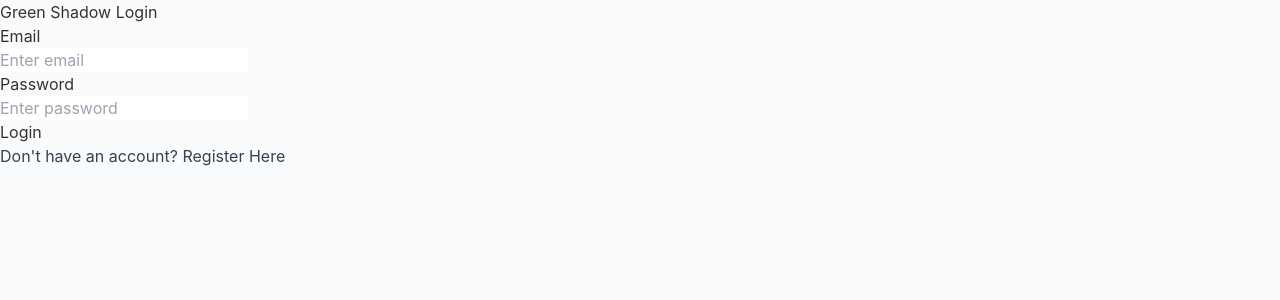
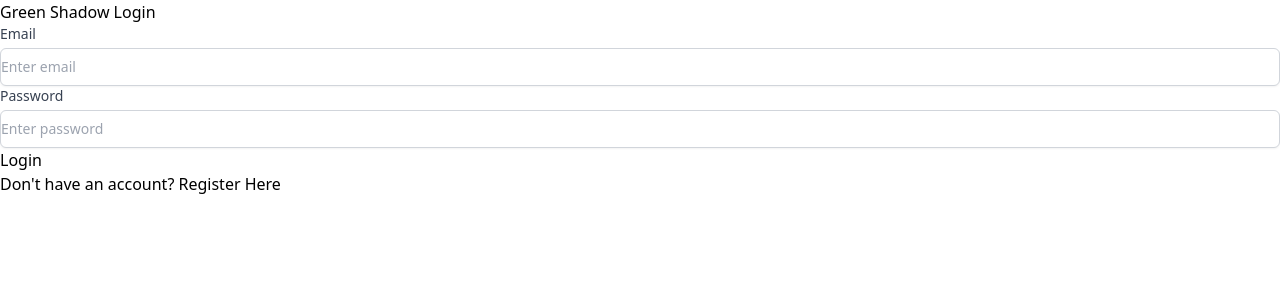
Before and after one commit to SandulRusara/green-shadow-react-pos, a React (Vite) app: page / in a window 1280 px wide. Shown: the top 300 px of the page. Built offline with nearby package versions, Linux system fonts and the light colour scheme.

Commit message:
all most done

```diff
--- a/src/App.css
+++ b/src/App.css
@@ -1,37 +1,46 @@
-/* app.css */
-
-/* Import Tailwind base styles */
 @tailwind base;
-
-/* Import Tailwind component styles */
 @tailwind components;
-
-/* Import Tailwind utility styles */
 @tailwind utilities;
 
-/* Custom styles for your app */
-body {
-  font-family: 'Inter', sans-serif; /* Example: using a clean sans-serif font */
-  background-color: #f9fafb; /* Light background color */
-  color: #333333; /* Dark text color for readability */
+::-webkit-scrollbar {
+  width: 8px;
 }
 
-.main-container {
-  @apply flex h-screen;
+::-webkit-scrollbar-track {
+  background: #f1f1f1;
 }
 
-.sidebar {
-  @apply w-64 bg-gray-800 text-white;
+::-webkit-scrollbar-thumb {
+  background: yellow;
+  border-radius: 5px;
 }
 
-.topbar {
-  @apply sticky top-0 z-20 bg-white shadow-md;
+::-webkit-scrollbar-thumb:hover {
+  background: yellow;
 }
 
-.dashboard {
-  @apply p-6 bg-white rounded-lg shadow-md;
+@layer base {
+  h1 {
+    @apply text-4xl font-bold mt-8 ml-10 mb-2;
+  }
+
+  input {
+    @apply mt-1 block w-full py-2 border border-gray-300 rounded-md shadow-sm focus:ring-green-500 focus:border-green-500 focus:outline-none sm:text-sm;
+  }
+
+  label {
+    @apply block text-sm font-medium text-gray-700;
+  }
+
+  h2 {
+    @apply text-xl font-bold mb-4;
+  }
+
+  select {
+    @apply mt-1 block w-full py-2 border border-gray-300 rounded-md shadow-sm focus:ring-green-500 focus:border-green-500 sm:text-sm;
+  }
+
+  textarea {
+    @apply mt-1 block w-full py-2 border border-gray-300 rounded-md shadow-sm focus:ring-green-500 focus:border-green-500 sm:text-sm;
+  }
 }
-
-p {
-  @apply text-gray-700;
-}
```
